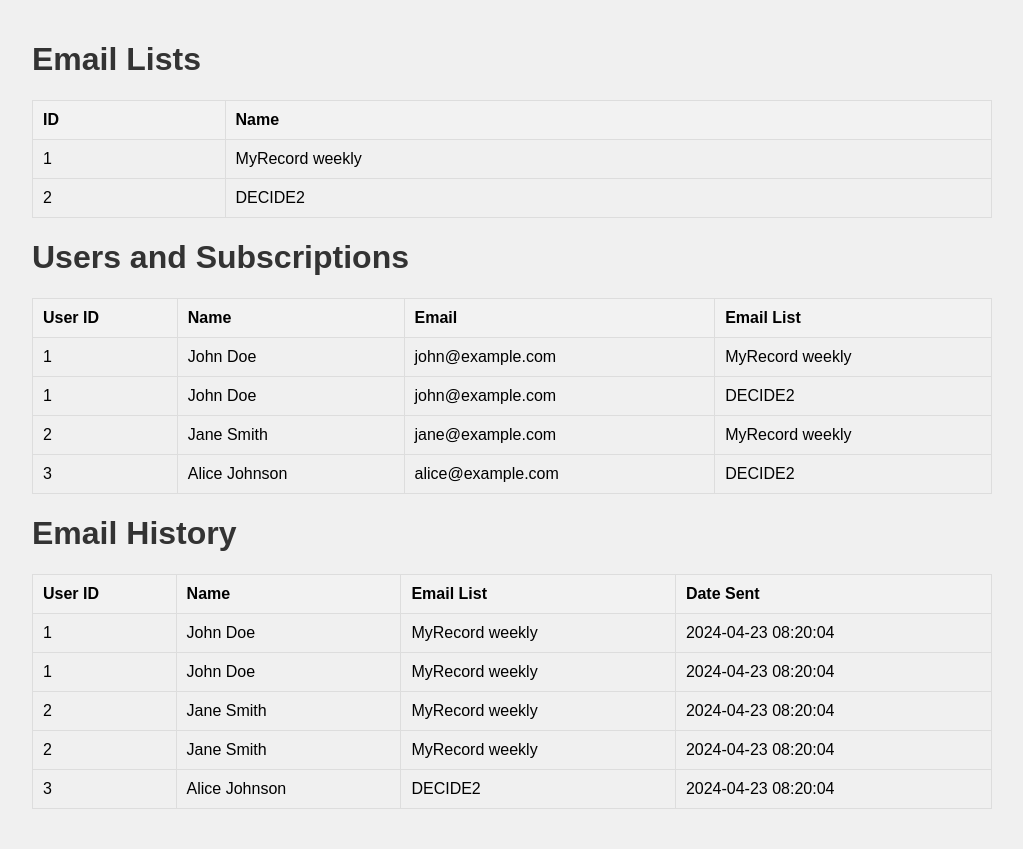
After one commit to BiologicalRecordsCentre/recorder-feedback-controller, a Flask app: page /admin in a window 1280 px wide. The commit adds this page. Shown: the whole page, without its empty margins (128-1151 px from the left). Run offline with Flask 3, Linux system fonts and the light colour scheme; data comes from the database, SQL or seed files in the repository.

Commit message:
Sending test email using flask-mail and gmail smtp server

```diff
--- a/app.py
+++ b/app.py
@@ -1,15 +1,28 @@
 from flask import Flask, render_template, request, redirect, url_for, jsonify
 from flask import current_app as app
+from flask_mail import Mail, Message
+from apscheduler.schedulers.background import BackgroundScheduler
 import sqlite3
 from datetime import datetime
 
-from config import API_KEY, REQUIRE_KEY
+from config import API_KEY, REQUIRE_KEY, MAIL_SERVER, MAIL_PORT, MAIL_USE_TLS, MAIL_USERNAME, MAIL_PASSWORD, MAIL_DEFAULT_SENDER
 
 app = Flask(__name__)
 
 # Configuration for the API key
 app.config['API_KEY'] = API_KEY
 app.config['REQUIRE_KEY'] = REQUIRE_KEY
+
+# Flask-mail config
+app.config['MAIL_SERVER'] = MAIL_SERVER
+app.config['MAIL_PORT'] = MAIL_PORT
+app.config['MAIL_USE_TLS'] = MAIL_USE_TLS
+app.config['MAIL_USERNAME'] = MAIL_USERNAME
+app.config['MAIL_PASSWORD'] = MAIL_PASSWORD
+app.config['MAIL_DEFAULT_SENDER'] = MAIL_DEFAULT_SENDER
+
+# Initialize Flask-Mail
+mail = Mail(app)
 
 # Function to initialize the database
 def init_db():
@@ -384,6 +397,77 @@ def add_feedback(email_id):
     insert_feedback(email_id, user_id, rating, comment)
     return jsonify({'message': 'Feedback added successfully'}), 201
 
+# Route to unsubscribe a user from an email list
+@app.route('/unsubscribe/<int:user_id>/<int:email_list_id>', methods=['GET', 'POST'])
+def unsubscribe(user_id, email_list_id):
+    if request.method == 'GET':
+        # You may want to check if the user is subscribed to the email list before rendering the page
+        return render_template('unsubscribe.html', user_id=user_id, email_list_id=email_list_id)
+    elif request.method == 'POST':
+        # Process the unsubscribe action
+        remove_subscription(user_id, email_list_id)
+        return redirect(url_for('index'))  # Redirect to homepage or any other page after unsubscribing
+
+# Route for the admin page
+@app.route('/admin')
+def admin():
+    # Fetch email lists
+    conn = sqlite3.connect('data/users.db')
+    c = conn.cursor()
+    c.execute('''SELECT * FROM email_lists''')
+    email_lists = c.fetchall()
+
+    # Fetch users and their subscriptions
+    c.execute('''SELECT users.id, users.name, users.email, email_lists.email_list_name
+                 FROM users
+                 LEFT JOIN user_subscriptions ON users.id = user_subscriptions.user_id
+                 LEFT JOIN email_lists ON user_subscriptions.email_list_id = email_lists.id''')
+    users_subscriptions = c.fetchall()
+
+    # Fetch email history
+    c.execute('''SELECT users.id, users.name, email_lists.email_list_name, emails.date_sent
+                 FROM users
+                 LEFT JOIN emails ON users.id = emails.user_id
+                 LEFT JOIN email_lists ON emails.email_list_id = email_lists.id''')
+    email_history = c.fetchall()
+
+    conn.close()
+
+    return render_template('admin.html', email_lists=email_lists, users_subscriptions=users_subscriptions, email_history=email_history)
+
+
+
+
+
+
+
+# Function to send email
+def send_email():
+    with app.app_context():
+        msg = Message(subject="Test Email", recipients=["simrol@ceh.ac.uk"])
+        msg.body = "This is a test email sent from Flask."
+        mail.send(msg)
+        print("Email sent successfully at", datetime.now())
+
+# Route to trigger sending of test email
+@app.route('/send_test_email', methods=['GET', 'POST'])
+def send_test_email():
+    if request.method == 'POST':
+        send_email()  # Call the function to send the email
+        return redirect(url_for('index'))  # Redirect to homepage or any other page
+    return render_template('send_test_email.html')
+
+
+
+# # Initialize scheduler
+# scheduler = BackgroundScheduler()
+# scheduler.start()
+
+# # Schedule the email sending job
+# scheduler.add_job(send_email, 'interval', minutes=5)  # Send email every 5 minutes
+
+
+
 
 if __name__ == '__main__':
     init_db()  # Initialize the database when the app starts
--- /dev/null
+++ b/static/style.css
@@ -0,0 +1,50 @@
+/* style.css */
+
+/* Global styles */
+body {
+    font-family: Arial, sans-serif;
+    background-color: #f0f0f0;
+    margin: 0;
+    padding: 0;
+}
+
+.container {
+    max-width: 960px;
+    margin: 0 auto;
+    padding: 20px;
+}
+
+/* Table styles */
+table {
+    width: 100%;
+    border-collapse: collapse;
+    margin-bottom: 20px;
+}
+
+table, th, td {
+    border: 1px solid #ddd;
+}
+
+th, td {
+    padding: 10px;
+    text-align: left;
+}
+
+th {
+    background-color: #f2f2f2;
+}
+
+/* Header styles */
+h1, h2, h3 {
+    color: #333;
+}
+
+/* Link styles */
+a {
+    color: #007bff;
+    text-decoration: none;
+}
+
+a:hover {
+    text-decoration: underline;
+}
--- /dev/null
+++ b/templates/admin.html
@@ -0,0 +1,74 @@
+<!DOCTYPE html>
+<html lang="en">
+<head>
+    <meta charset="UTF-8">
+    <meta name="viewport" content="width=device-width, initial-scale=1.0">
+    <title>Admin Page</title>
+    <link rel="stylesheet" href="{{ url_for('static', filename='style.css') }}">
+</head>
+<body>
+    <div class="container">
+        <h1>Email Lists</h1>
+        <table border="1">
+            <thead>
+                <tr>
+                    <th>ID</th>
+                    <th>Name</th>
+                </tr>
+            </thead>
+            <tbody>
+                {% for email_list in email_lists %}
+                <tr>
+                    <td>{{ email_list[0] }}</td>
+                    <td>{{ email_list[1] }}</td>
+                </tr>
+                {% endfor %}
+            </tbody>
+        </table>
+
+        <h1>Users and Subscriptions</h1>
+        <table border="1">
+            <thead>
+                <tr>
+                    <th>User ID</th>
+                    <th>Name</th>
+                    <th>Email</th>
+                    <th>Email List</th>
+                </tr>
+            </thead>
+            <tbody>
+                {% for user_subscription in users_subscriptions %}
+                <tr>
+                    <td>{{ user_subscription[0] }}</td>
+                    <td>{{ user_subscription[1] }}</td>
+                    <td>{{ user_subscription[2] }}</td>
+                    <td>{{ user_subscription[3] }}</td>
+                </tr>
+                {% endfor %}
+            </tbody>
+        </table>
+
+        <h1>Email History</h1>
+        <table border="1">
+            <thead>
+                <tr>
+                    <th>User ID</th>
+                    <th>Name</th>
+                    <th>Email List</th>
+                    <th>Date Sent</th>
+                </tr>
+            </thead>
+            <tbody>
+                {% for history in email_history %}
+                <tr>
+                    <td>{{ history[0] }}</td>
+                    <td>{{ history[1] }}</td>
+                    <td>{{ history[2] }}</td>
+                    <td>{{ history[3] }}</td>
+                </tr>
+                {% endfor %}
+            </tbody>
+        </table>
+    </div>
+</body>
+</html>
```
Also changed, not shown: config_example.py (+8 -0 lines), templates/index.html (+9 -3 lines), templates/send_test_email.html (added, +14 -0 lines), templates/unsubscribe.html (added, +16 -0 lines).
